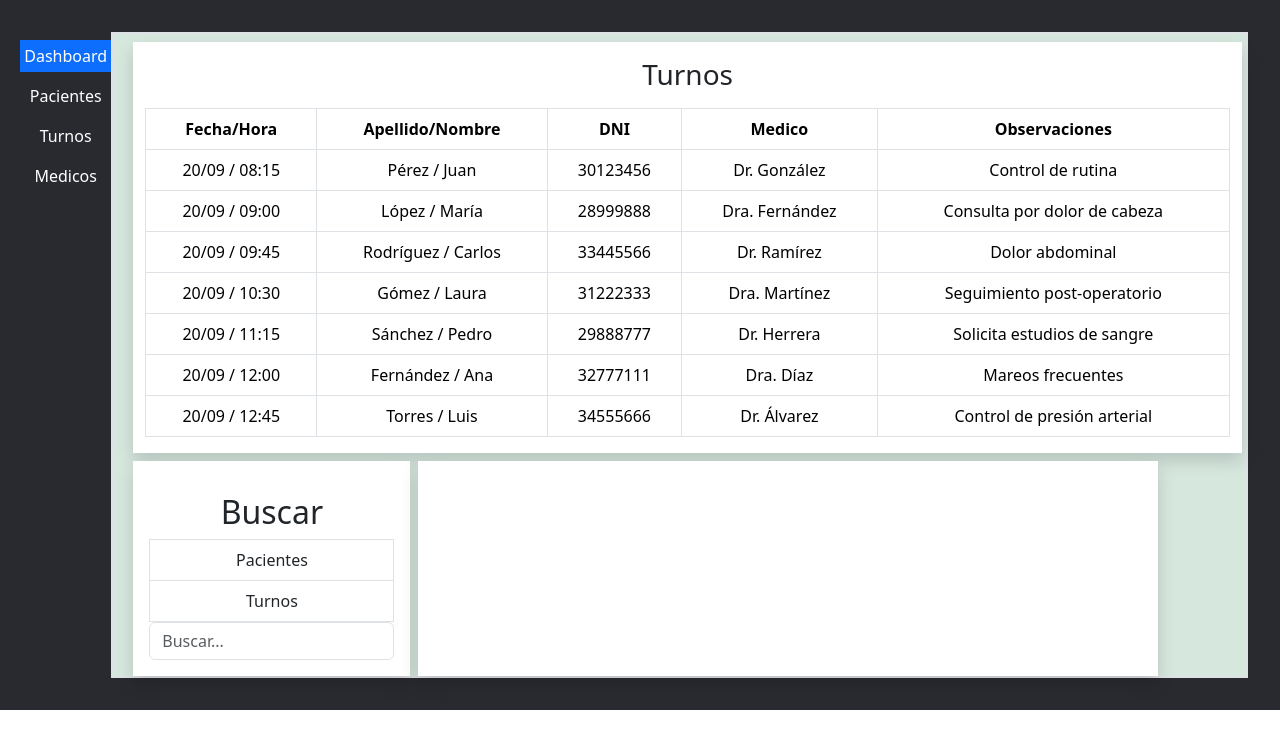
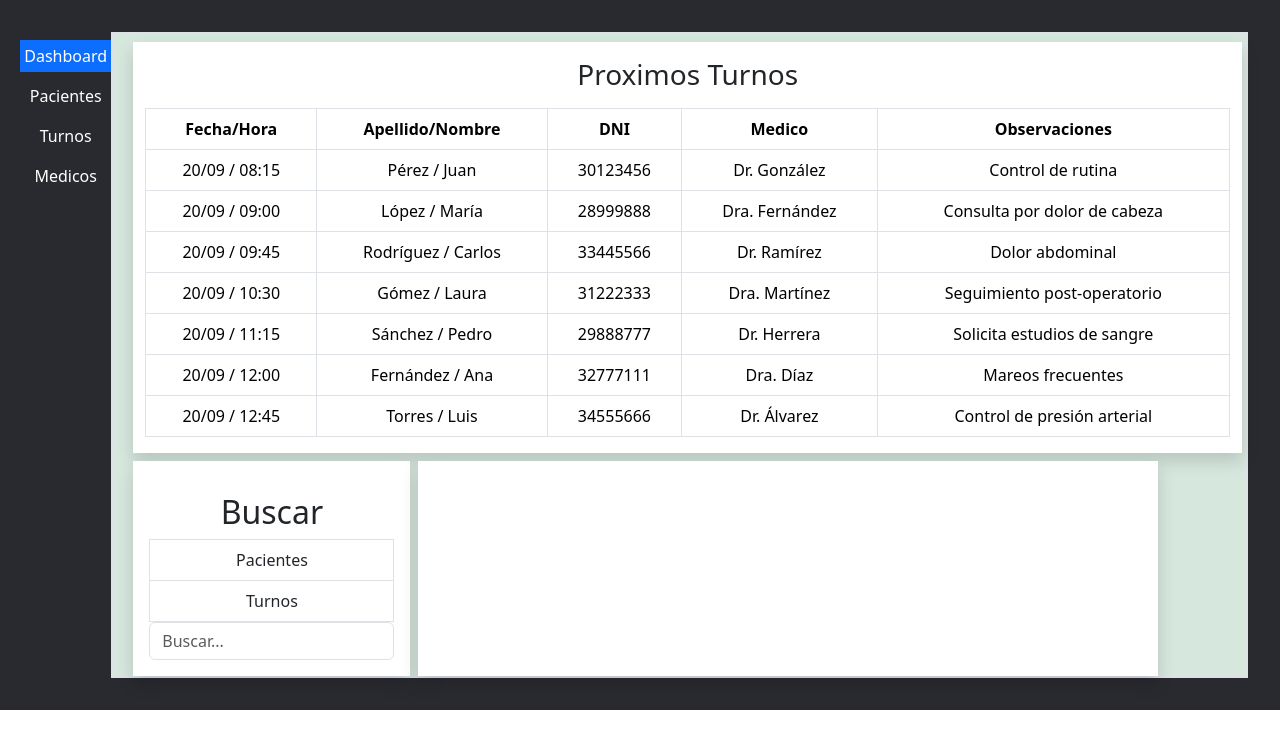
Before and after one commit to Condebasura/Consultorio, a React (Vite) app in the folder Consultorio/: page / in a window 1280 px wide. Shown: the top 748 px of the page. Built offline with nearby package versions, Linux system fonts and the light colour scheme.

Commit message:
Modificsndo tabla de Turnos para usar en varias ocaciones

```diff
--- a/Consultorio/package.json
+++ b/Consultorio/package.json
@@ -18,6 +18,7 @@
     "morgan": "^1.10.1",
     "multer": "^2.0.2",
     "react": "^19.1.1",
+    "react-big-calendar": "^1.19.4",
     "react-dom": "^19.1.1",
     "sqlite3": "^5.1.7",
     "uuid": "^13.0.0"
--- a/Consultorio/src/App.tsx
+++ b/Consultorio/src/App.tsx
@@ -102,7 +102,7 @@ const [medicoSeleccionado, setMedicoSeleccionado] = React.useState<number | "">(
     </div>
     <div className='inputs row col-lg-11  border border-2   vh-200  '>
  <div className=' ListaTurnos shadow  col-lg-12 m-2 bg-white '>
-  <Table Datos={Turnos}
+  <Table name='Proximos Turnos' Datos={Turnos}
 
   />
  </div>
@@ -155,7 +155,7 @@ onSelect={setAction}
 
   {action === "Pacientes"  && (<TablePacientes Datos={result || ""} />)}
 
-  {action === "Turnos" && (<Table Datos={result || ''}/>)}
+  {action === "Turnos" && (<Table name='Turnos' Datos={result || ''}/>)}
 
 
   {action === 'Alta Paciente' && (<Formulario
--- a/Consultorio/src/components/TablaTurnos.tsx
+++ b/Consultorio/src/components/TablaTurnos.tsx
@@ -12,15 +12,16 @@ type DatoProps ={
 
 type CampoProps={
     Datos: DatoProps[];
+    name: string;
 
 }
 
-export default function Table({Datos }: CampoProps){
+export default function Table({Datos , name}: CampoProps){
 
     return(
         <>
         <div className="m-3">
-            <h3>Turnos</h3>
+            <h3>{name}</h3>
         </div>
         <table className=" table table-bordered ">
             <thead >
```
Also changed, not shown: 2 other files (tests, documents, lock files or other folders).
